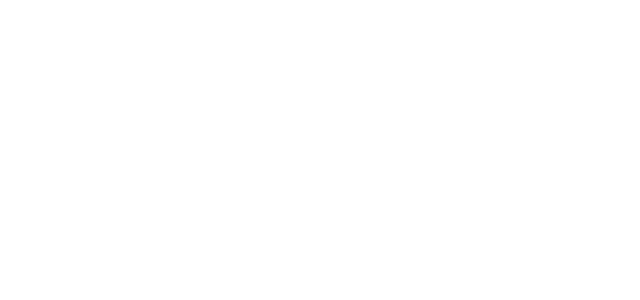
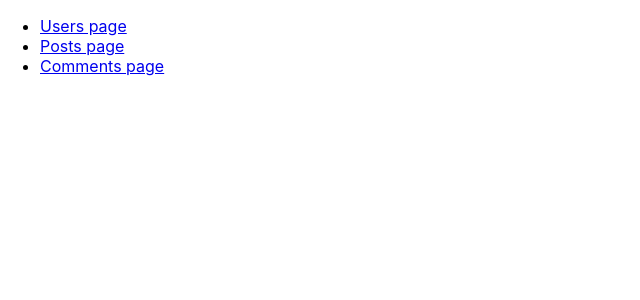
Before and after one commit to OsadchySa/react_ts_osadchy, a React (Create React App) app: page / in a window 1280 px wide. Shown: the top 300 px of the page, without its empty margins (0-640 px from the left). Built offline with nearby package versions, Linux system fonts and the light colour scheme.

Commit message:
hw6 08.07

```diff
--- a/package.json
+++ b/package.json
@@ -14,7 +14,8 @@
     "react-dom": "^18.3.1",
     "react-scripts": "5.0.1",
     "typescript": "^4.9.5",
-    "web-vitals": "^2.1.4"
+    "web-vitals": "^2.1.4",
+    "react-router-dom": "^6.24.1"
   },
   "scripts": {
     "start": "react-scripts start",
--- /dev/null
+++ b/src/Component/MenuComponent.tsx
@@ -0,0 +1,16 @@
+import React from 'react';
+import {Link} from "react-router-dom";
+
+const MenuComponent = () => {
+    return (
+        <div>
+            <ul>
+                <li><Link to={'users'}>Users page</Link></li>
+                <li><Link to={'posts'}>Posts page</Link></li>
+                <li><Link to={'comments'}>Comments page</Link></li>
+            </ul>
+        </div>
+    );
+};
+
+export default MenuComponent;
--- a/src/index.tsx
+++ b/src/index.tsx
@@ -1,11 +1,24 @@
-import React from 'react';
-import ReactDOM from 'react-dom/client';
+import ReactDOM, {createRoot} from 'react-dom/client';
 import './index.css';
-import App from './App';
+import {createBrowserRouter, RouterProvider} from "react-router-dom";
+import MainLayout from "./layouts/MainLayout";
+import UsersPage from "./pages/UsersPage";
+import PostsPage from "./pages/PostsPage";
+import CommentsPage from "./pages/CommentsPage";
+
 
 const root = ReactDOM.createRoot(
-  document.getElementById('root') as HTMLElement
+    document.getElementById('root') as HTMLElement
 );
+
+let myRouter = createBrowserRouter([
+    {path:'/', element: <MainLayout/>, children: [
+            {path: 'users', element: <UsersPage/>},
+            {path: 'posts', element: <PostsPage/>},
+            {path: 'comments', element: <CommentsPage/>}
+        ]},
+])
+
 root.render(
-    <App />
+    <RouterProvider router={myRouter}/>
 );
--- /dev/null
+++ b/src/layouts/MainLayout.tsx
@@ -0,0 +1,15 @@
+import React from 'react';
+import MenuComponent from "../Component/MenuComponent";
+import {Outlet} from "react-router-dom";
+
+
+const MainLayout = () => {
+    return (
+        <div>
+            <MenuComponent/>
+            <Outlet/>
+        </div>
+    );
+};
+
+export default MainLayout;
--- /dev/null
+++ b/src/pages/CommentsPage.tsx
@@ -0,0 +1,11 @@
+import React from 'react';
+
+const CommentsPage = () => {
+    return (
+        <div>
+            <CommentsPage/>
+        </div>
+    );
+};
+
+export default CommentsPage;
--- /dev/null
+++ b/src/pages/PostsPage.tsx
@@ -0,0 +1,11 @@
+import React from 'react';
+
+const PostsPage = () => {
+    return (
+        <div>
+            <PostsPage/>
+        </div>
+    );
+};
+
+export default PostsPage;
--- /dev/null
+++ b/src/pages/UsersPage.tsx
@@ -0,0 +1,11 @@
+import React from 'react';
+
+const UsersPage = () => {
+    return (
+        <div>
+            <UsersPage/>
+        </div>
+    );
+};
+
+export default UsersPage;
```
Also changed, not shown: 1 other file (tests, documents, lock files or other folders).
